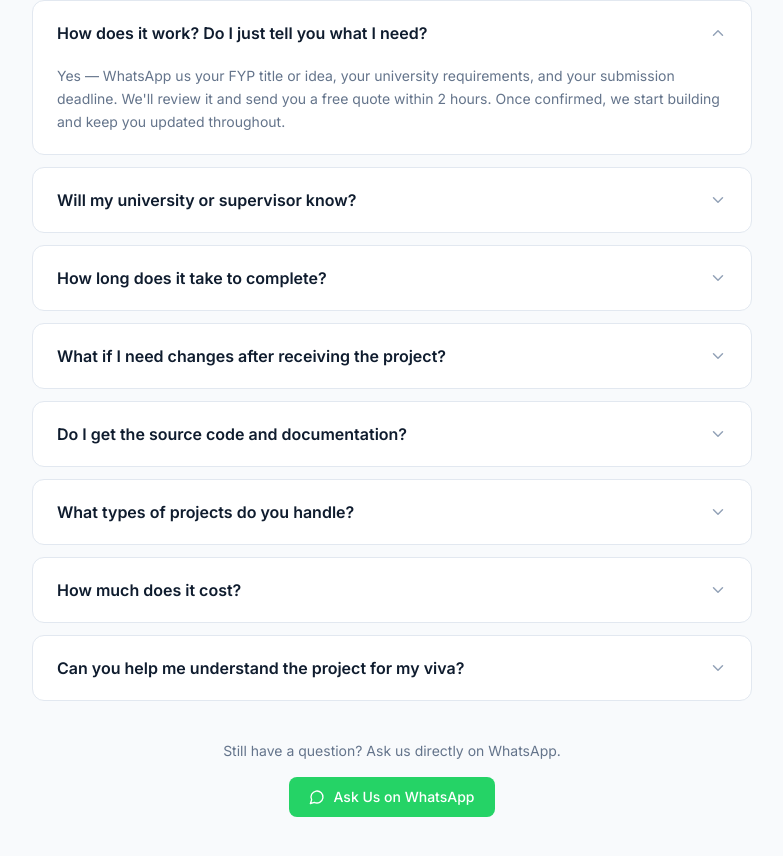
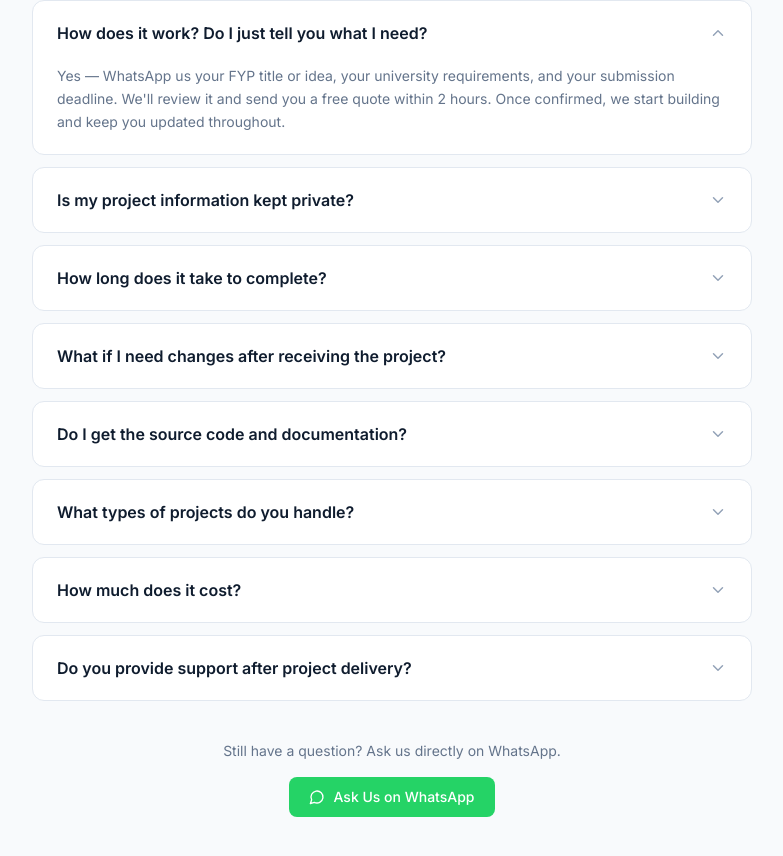
Before and after one commit to mahesh020795/rectronx-website, a Next.js app: page / in a window 1280 px wide. Shown: the part 5039-5895 px from the top of the page, without its empty margins (248-1031 px from the left). Built offline with nearby package versions, Linux system fonts and the light colour scheme; no server answers.

Commit message:
Remove FAQ content that implies academic dishonesty

```diff
--- a/components/home/FAQ.tsx
+++ b/components/home/FAQ.tsx
@@ -13,8 +13,8 @@ const faqs = [
     a: "Yes — WhatsApp us your FYP title or idea, your university requirements, and your submission deadline. We'll review it and send you a free quote within 2 hours. Once confirmed, we start building and keep you updated throughout.",
   },
   {
-    q: "Will my university or supervisor know?",
-    a: "We treat every project with full confidentiality. We don't share client details, and the project is delivered as your work. Many students also use our project as a base and expand on it themselves — which is a completely valid approach.",
+    q: "Is my project information kept private?",
+    a: "Yes — we treat all client information with full confidentiality. We don't share your project details, requirements, or personal information with anyone.",
   },
   {
     q: "How long does it take to complete?",
@@ -37,8 +37,8 @@ const faqs = [
     a: "Pricing depends on complexity, components needed, and timeline. Simple Arduino projects start at a lower range; full IoT systems with web dashboards or mobile apps are priced higher. WhatsApp us with your brief and we'll give you an honest quote with no hidden costs.",
   },
   {
-    q: "Can you help me understand the project for my viva?",
-    a: "Absolutely. We explain how the system works so you're comfortable presenting it. We can also walk you through the technical parts — sensors, circuit logic, code flow — so you can answer supervisor questions confidently.",
+    q: "Do you provide support after project delivery?",
+    a: "Yes. We're available after delivery to explain how the system works — the circuit logic, sensor setup, and code flow. We want you to fully understand what was built.",
   },
 ];
 
```
